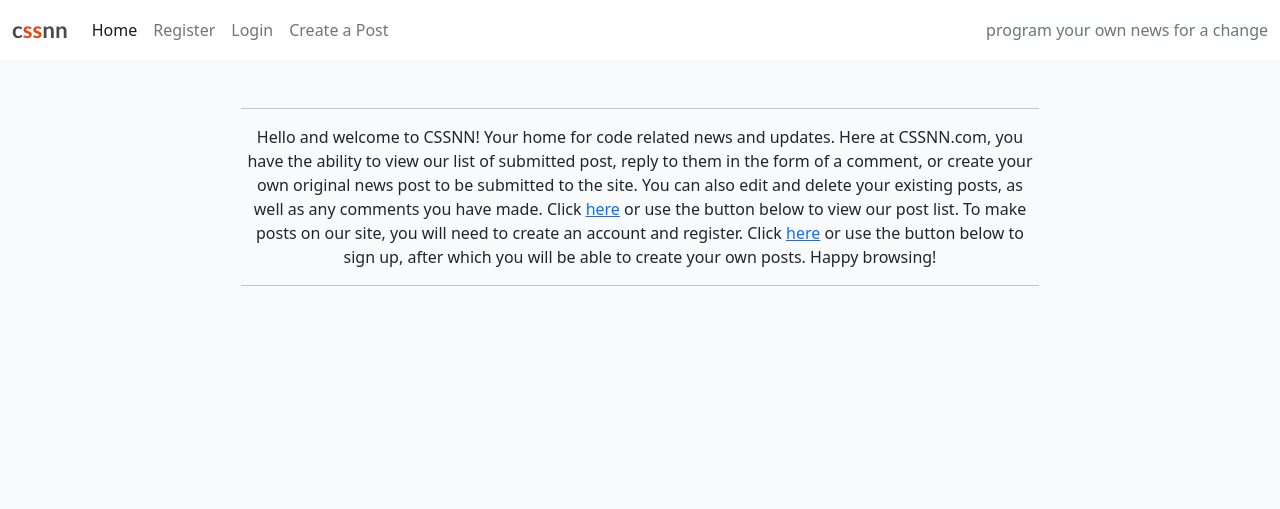
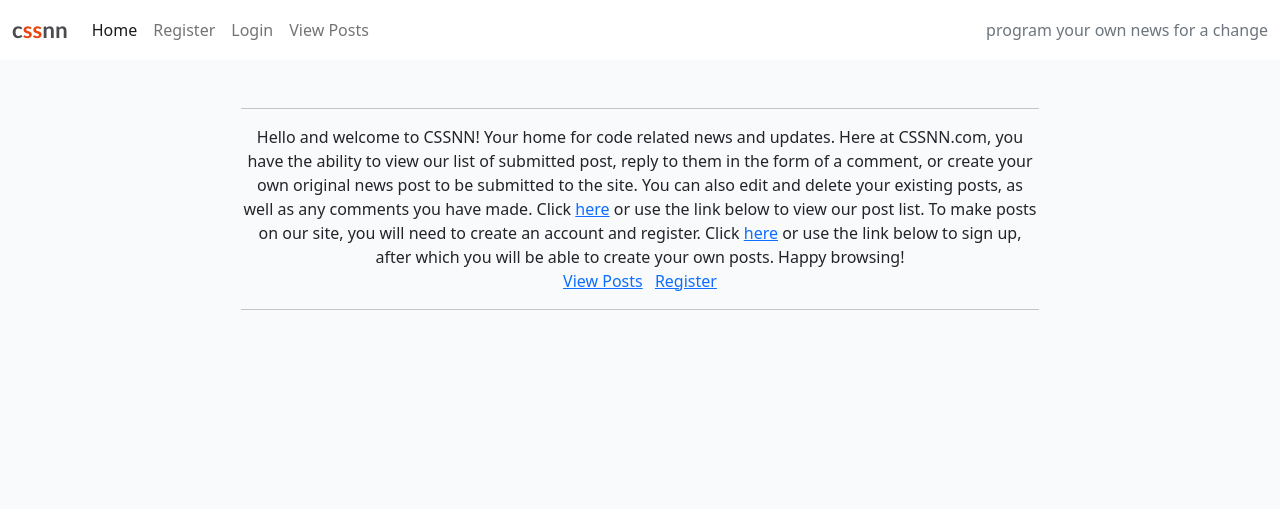
Before and after one commit to Code-Institute-Submissions/samagosti7-Project-4, a Django app: page / in a window 1280 px wide. Shown: the top 509 px of the page. Run offline with Django 3.2, Linux system fonts and the light colour scheme; data that the repository does not hold is empty.

Commit message:
Bugfix, then create template for delete post, with button confirming delete post, and a no option returning the user to the homepage

```diff
--- a/news/urls.py
+++ b/news/urls.py
@@ -1,9 +1,11 @@
 from . import views
 from django.urls import path
+from django.views.generic import TemplateView
 
 urlpatterns = [
-    path('', views.PostList.as_view(), name='home'),
+    path('', TemplateView.as_view(template_name='index.html'), name='home'),
     path('<slug:slug>/', views.PostDetail.as_view(), name='post_detail'),
     path('like/<slug:slug>', views.PostLike.as_view(), name='post_like'),
     path('make_post', views.MakePostView.as_view(), name='make_post'),
+    path('post_list', views.PostList.as_view(), name='post_list'),
 ]
--- a/news/views.py
+++ b/news/views.py
@@ -8,7 +8,7 @@
 class PostList(generic.ListView):
     model = Post
     queryset = Post.objects.filter(status=1).order_by("-created_on")
-    template_name = "index.html"
+    template_name = "post_list.html"
     paginate_by = 6
 
 
--- a/templates/base.html
+++ b/templates/base.html
@@ -51,10 +51,10 @@
                     <li class="nav-item">
                         <a class="nav-link" href="{% url 'account_login' %}">Login</a>
                     </li>
+                    {% endif %}
                     <li class="nav-item">
-                        <a class="nav-link" href="{% url 'make_post' %}">Create a Post</a>
+                        <a class="nav-link" href="{% url 'post_list' %}">View Posts</a>
                     </li>
-                    {% endif %}
 
                 </ul>
                 <span class="navbar-text text-muted">
--- a/templates/index.html
+++ b/templates/index.html
@@ -8,7 +8,7 @@
         <!-- Blog Entries Column -->
         <div class="col-12 mt-3 left">
             <div class="row">
-                <div class="col-md-8 offset-2">
+                <div class="col-md-8 offset-md-2">
                     <div class="card mb-4 text-center">
                         <div class="card-body">
                             {% if user.is_authenticated %}
@@ -17,9 +17,13 @@
                                 Here at CSSNN.com, you have the ability to view our list of submitted post,
                                 reply to them in the form of a comment, or create your own original news
                                 post to be submitted to the site. You can also edit and delete your existing
-                                posts, as well as any comments you have made. Click <a href="">here</a> or use the button
-                                below to view our post list.  Click <a href="">here</a> or use the button below to create
-                                your own post. Happy browsing! </div>
+                                posts, as well as any comments you have made. Click <a href="{% url 'post_list' %}">here</a> or use the link
+                                below to view our post list.  Click <a href="{% url 'make_post' %}">here</a> or use the link below to create
+                                your own post. Happy browsing!
+                            </div>
+                            <div class="mx-auto">
+                                <span class="p-1"><a href="{% url 'post_list' %}">View Posts</a></span> <span class="p-1"><a href="{% url 'make_post' %}">Create Post</a></span>
+                            </div>
                             <hr />
                             {% else %}
                             <hr />
@@ -27,11 +31,15 @@
                                 Here at CSSNN.com, you have the ability to view our list of submitted post,
                                 reply to them in the form of a comment, or create your own original news
                                 post to be submitted to the site. You can also edit and delete your existing
-                                posts, as well as any comments you have made. Click <a href="">here</a> or use the button
+                                posts, as well as any comments you have made. Click <a href="{% url 'post_list' %}">here</a> or use the link
                                 below to view our post list.  To make posts on our site, you will need to
-                                create an account and register. Click <a href="">here</a> or use the button
+                                create an account and register. Click <a href="{% url 'account_signup' %}">here</a> or use the link
                                 below to sign up, after which you will be able to create your own posts.
-                                Happy browsing! </div>
+                                Happy browsing!
+                            </div>
+                            <div class="mx-auto">
+                                <span class="p-1"><a href="{% url 'post_list' %}">View Posts</a></span> <span class="p-1"><a href="{% url 'account_signup' %}">Register</a></span>
+                            </div>
                             <hr />
                             {% endif %}
                         </div>
```
Also changed, not shown: templates/delete_post.html (+47 -0 lines).
